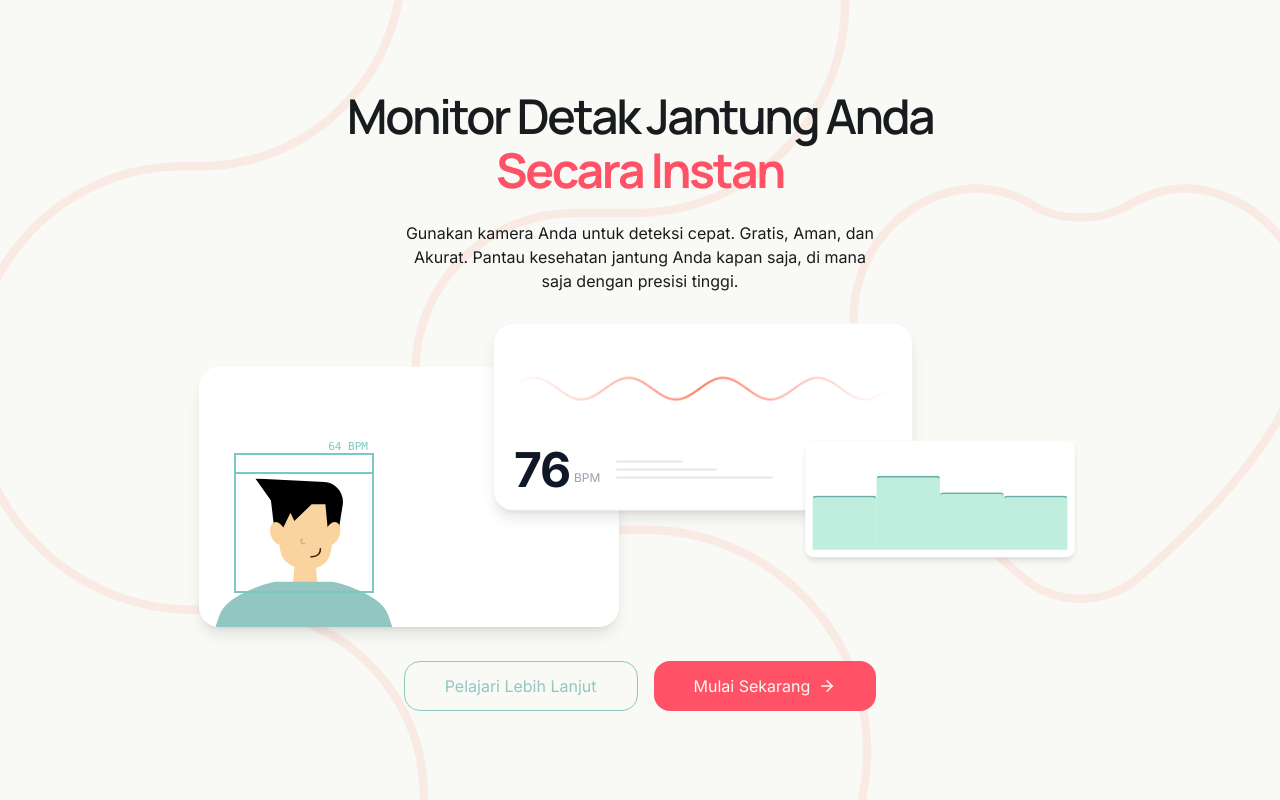
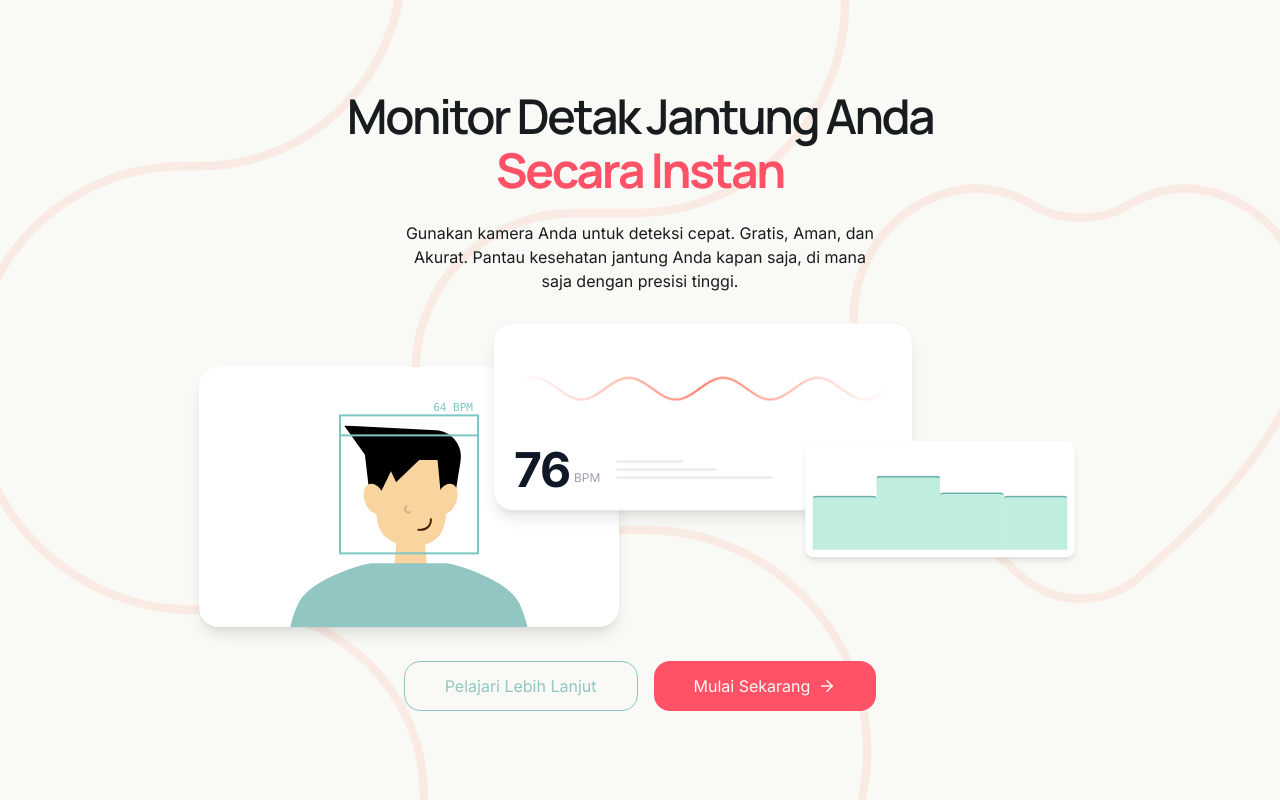
Before and after one commit to RaffaHitipeuw/SANUBARI, a React (Vite) app: page / in a window 1280 px wide. Shown: the top 800 px of the page. Built offline with nearby package versions, Linux system fonts and the light colour scheme.

Commit message:
Face Scanner FAQ

```diff
--- a/src/components/scanner/FaceScanner.jsx
+++ b/src/components/scanner/FaceScanner.jsx
@@ -2,42 +2,31 @@ import { useEffect, useRef } from "react";
 import personImg from "../../assets/icons/person.svg";
 
 export default function FaceScanner() {
+
   const characterRef = useRef(null);
-  const scannerRef = useRef(null);
   const scanLineRef = useRef(null);
   const bpmTextRef = useRef(null);
-  const cardRef = useRef(null);
 
   useEffect(() => {
+
     let t = 0;
     let bpm = 65;
     let targetBpm = 65;
     let raf;
 
     const lerp = (a, b, t) => a + (b - a) * t;
+    const animate = () => {
 
-    const animate = () => {
       t += 0.03;
 
       const character = characterRef.current;
-      const scanner = scannerRef.current;
       const scanLine = scanLineRef.current;
       const bpmText = bpmTextRef.current;
-      const card = cardRef.current;
 
-      if (!character || !scanner || !scanLine || !bpmText || !card) return;
+      if (!character || !scanLine || !bpmText) return;
 
       const floatY = Math.sin(t) * 4;
-      character.style.transform = `translate(-50%, ${floatY}px)`;
-
-      const cardRect = card.getBoundingClientRect();
-      const charRect = character.getBoundingClientRect();
-
-      const headX = charRect.left + charRect.width / 2 - cardRect.left;
-      const headY = charRect.top + charRect.height * 0.28 - cardRect.top;
-
-      scanner.style.left = `${headX - 70}px`;
-      scanner.style.top = `${headY - 70}px`;
+      character.style.transform = `translateX(-50%) translateY(${floatY}px)`;
 
       const scanProgress = (Math.sin(t * 2) + 1) / 2;
       scanLine.style.top = `${scanProgress * 100}%`;
@@ -45,44 +34,29 @@ export default function FaceScanner() {
       if (Math.random() < 0.02) {
         targetBpm = 60 + Math.random() * 10;
       }
-
       bpm = lerp(bpm, targetBpm, 0.05);
       bpmText.textContent = `${Math.round(bpm)} BPM`;
-
       raf = requestAnimationFrame(animate);
     };
 
     animate();
     return () => cancelAnimationFrame(raf);
+
   }, []);
 
   return (
-    <div
-      ref={cardRef}
-      className="w-[420px] h-[260px] bg-white rounded-[20px] relative overflow-hidden shadow-lg"
-    >
-      <div
-        ref={characterRef}
-        className="absolute bottom-[-12px] left-1/2 -translate-x-1/2"
-      >
-        <img src={personImg} alt="person" className="w-[220px] block" />
-      </div>
 
-      <div
-        ref={scannerRef}
-        className="absolute w-[140px] h-[140px] border-2 border-[#7cc7c4] pointer-events-none"
-      >
-        <div
-          ref={bpmTextRef}
-          className="absolute -top-4 right-1 text-[11px] text-[#7cc7c4] font-mono"
-        >
-          65 BPM
+    <div className="w-[420px] h-[260px] bg-white rounded-[20px] relative overflow-hidden shadow-lg">
+      <div ref={characterRef} className="absolute bottom-[-12px] left-1/2 w-[280px]">
+        <img src={personImg} alt="person" className="w-[300px] block"/>
+
+        <div className="absolute w-[100px] h-[100px] sm:w-[140px] sm:h-[140px] border-2 border-[#7cc7c4] pointer-events-none" style={{ top: "28%", left: "50%", transform: "translate(-50%, -50%)"}}>
+          <div ref={bpmTextRef} className="absolute -top-4 right-1 text-[11px] text-[#7cc7c4] font-mono whitespace-nowrap">
+            65 BPM
+          </div>
+
+          <div ref={scanLineRef} className="absolute w-full h-[2px] bg-[#7cc7c4]"/>
         </div>
-
-        <div
-          ref={scanLineRef}
-          className="absolute w-full h-[2px] bg-[#7cc7c4]"
-        />
       </div>
     </div>
   );
--- a/src/components/sections/FAQ.jsx
+++ b/src/components/sections/FAQ.jsx
@@ -8,9 +8,9 @@ export default function FAQ() {
                 <h1 className="heading-1">Masih <br className="hidden max-sm:inline" />Bingung?</h1>
             </div>
             <div className="flex flex-col col-span-9 max-sm:col-span-1 gap-6">
-                <Accordion title={'Raffa Hittipeuw asdiuqfw uiqewfbuy qewfuiqwebdu qjhbwfu quwbuqwau bqwfb'} content={"MA'AM oasfomweofmowefoi asfmw wefk wefkmwefgw wegkjwenf wekm ewfk asdnjas"} arrowBadge={'maa'} arrowPosition={'right'} />
-                <Accordion title={'Raffa Hittipeuw asdiuqfw uiqewfbuy qewfuiqwebdu qjhbwfu quwbuqwau bqwfb'} content={"MA'AM oasfomweofmowefoi asfmw wefk wefkmwefgw wegkjwenf wekm ewfk asdnjas"} arrowBadge={'rtt'} arrowPosition={'left'} />
-                <Accordion title={'Raffa Hittipeuw asdiuqfw uiqewfbuy qewfuiqwebdu qjhbwfu quwbuqwau bqwfb'} content={"MA'AM oasfomweofmowefoi asfmw wefk wefkmwefgw wegkjwenf wekm ewfk asdnjas"} arrowBadge={'ht'} arrowPosition={'right'} />
+                <Accordion title={<>Apakah hasil pemeriksaan bisa langsung <br />  dipahami oleh pengguna awam?</>} content={"Sanubari menggunakan teknologi Remote Photoplethysmography (rPPG) yang membaca perubahan warna mikro pada wajah. Data tersebut kemudian diolah dengan AI dan signal processing untuk menghasilkan estimasi BPM (Beat Per Minute)."} arrowBadge={'maa'} arrowPosition={'right'} />
+                <Accordion title={'Bagaimana cara Sanubari mendeteksi detak jantung?'} content={"Ya. Sanubari dilengkapi dengan AI Health Assistant yang menyajikan hasil pemeriksaan secara sederhana, edukatif, dan mudah dimengerti oleh pelajar maupun masyarakat umum."} arrowBadge={'rtt'} arrowPosition={'left'} />
+                <Accordion title={<>Apa keunggulan utama Sanubari dibandingkan <br /> alat monitoring kesehatan lain?</>} content={"Keunggulan Sanubari adalah akses mudah, biaya rendah, dan tanpa alat tambahan. Cukup dengan webcam laptop, pengguna bisa melakukan screening kesehatan awal secara contactless, sekaligus mendapatkan edukasi kesehatan preventif."} arrowBadge={'ht'} arrowPosition={'right'} />
             </div>
         </section>
     )
```
